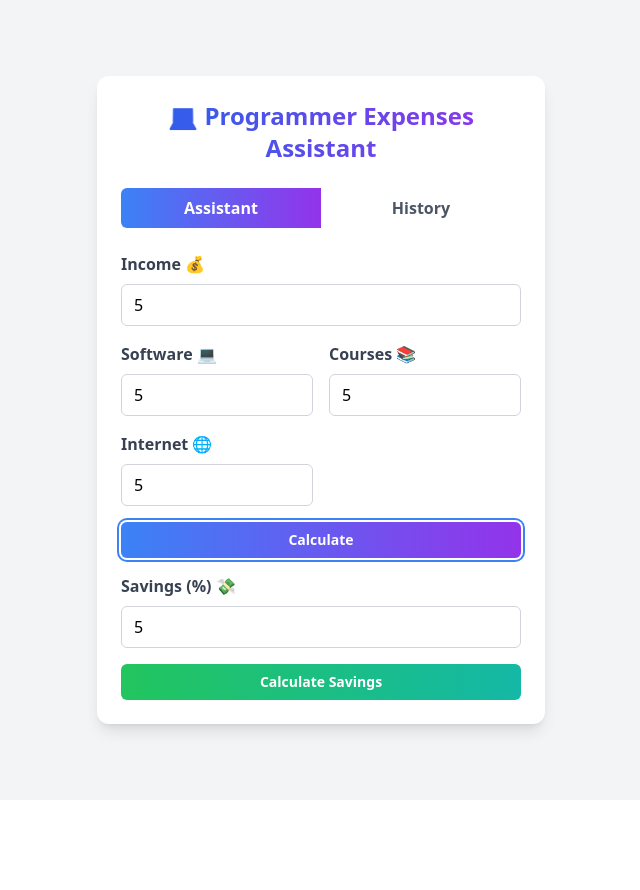
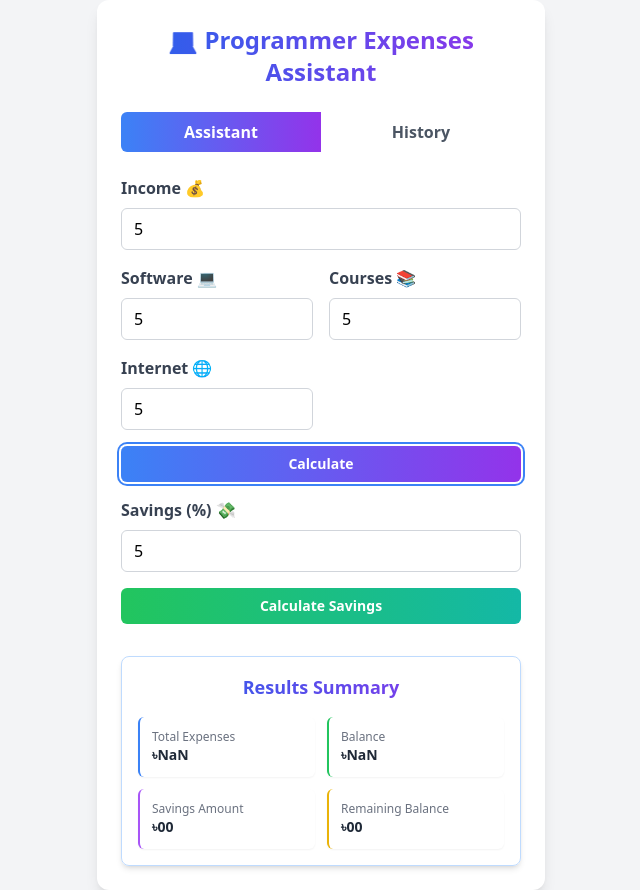
Before and after one commit to mdazim12/DOM-Expence-Assistance, a plain HTML site: page index.html in a window 1280 px wide. Both pictures are taken after typing "5", "5", "5", "5", "5" into the empty fields and a click on the button "Calculate". Shown: the whole page, without its empty margins (319-959 px from the left). Before the commit the page ends 800 px from the top, so only its background shows below. Drawn offline with nearby package versions, Linux system fonts and the light colour scheme.

Commit message:
total expense add & updatred

```diff
--- a/index.html
+++ b/index.html
@@ -134,7 +134,7 @@
         <!-- Results -->
         <div
           id="results"
-          class="mt-8 hidden from-blue-50 to-purple-50 p-4 rounded-lg shadow-md border border-blue-200"
+          class="mt-8  from-blue-50 to-purple-50 p-4 rounded-lg shadow-md border border-blue-200"
         >
           <h3
             class="text-lg font-semibold mb-4 text-center text-transparent bg-clip-text bg-gradient-to-r from-blue-600 to-purple-600"
@@ -196,6 +196,7 @@
         </div>
       </div>
     </div>
+    <script src="./js/utilitiy.js"></script>
     <script src="./js/app.js"></script>
   </body>
 </html>
--- a/js/app.js
+++ b/js/app.js
@@ -0,0 +1,20 @@
+
+    let incomeValue = inputValue('income');
+    let softwareValue = inputValue('software');
+    let courseValue = inputValue('courses');
+    let internetValue =inputValue('internet');
+
+
+ document.getElementById('calculate').addEventListener('click',function(){
+
+
+    const allExpense = softwareValue + courseValue + internetValue;
+    const balance = incomeValue - allExpense;
+
+    const totalExpense = textValue('total-expenses');
+     document.getElementById('total-expenses').innerText = allExpense;
+     document.getElementById('balance').innerText = balance;
+
+
+
+ })
--- /dev/null
+++ b/js/utilitiy.js
@@ -0,0 +1,10 @@
+
+    function inputValue(id){
+      const inputValueItems =  parseFloat(document.getElementById(id).value);
+      return inputValueItems;
+    }
+
+    function textValue(id){
+        const textValueItems = parseFloat(document.getElementById(id).innerText);
+        return textValueItems;
+    }
```
